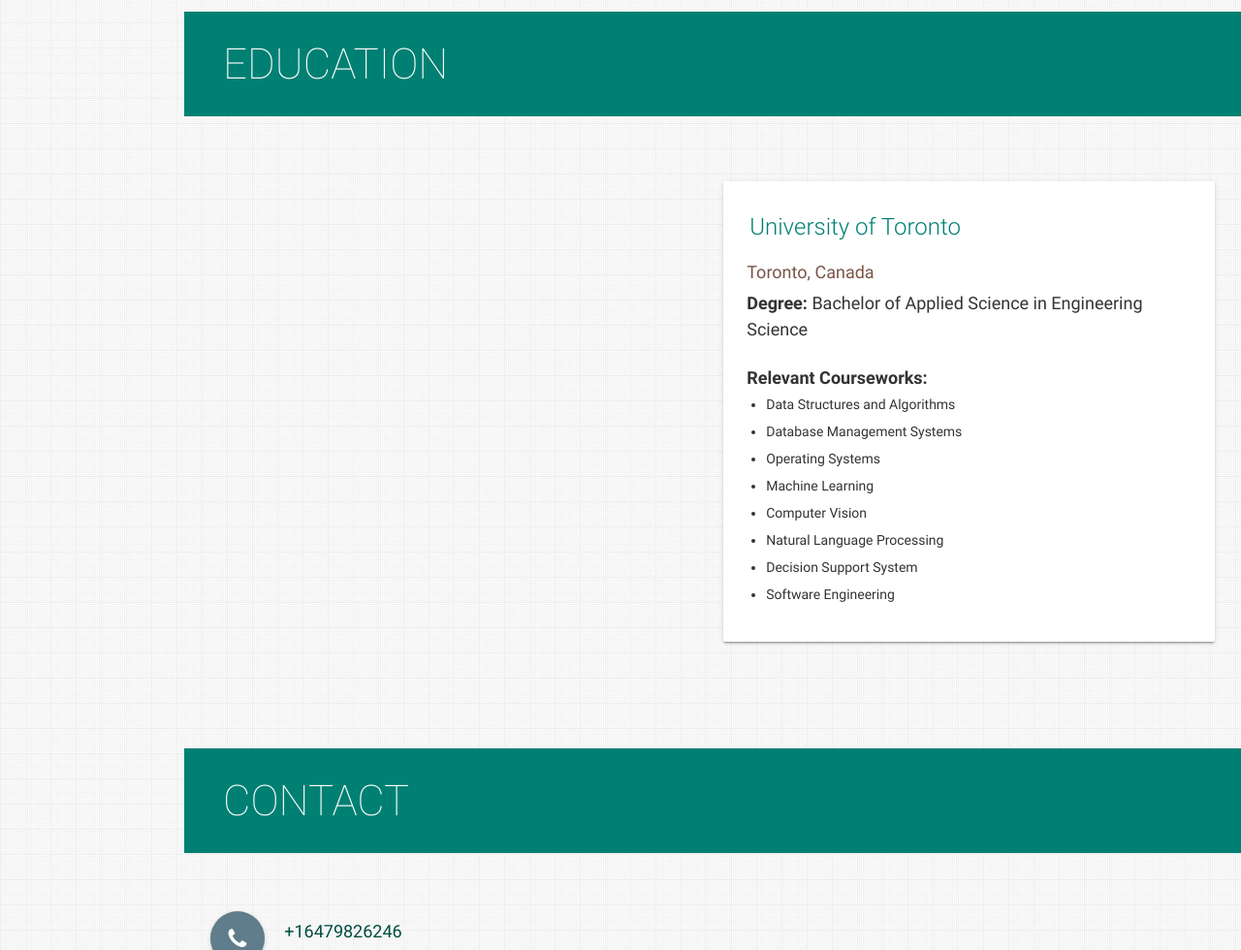
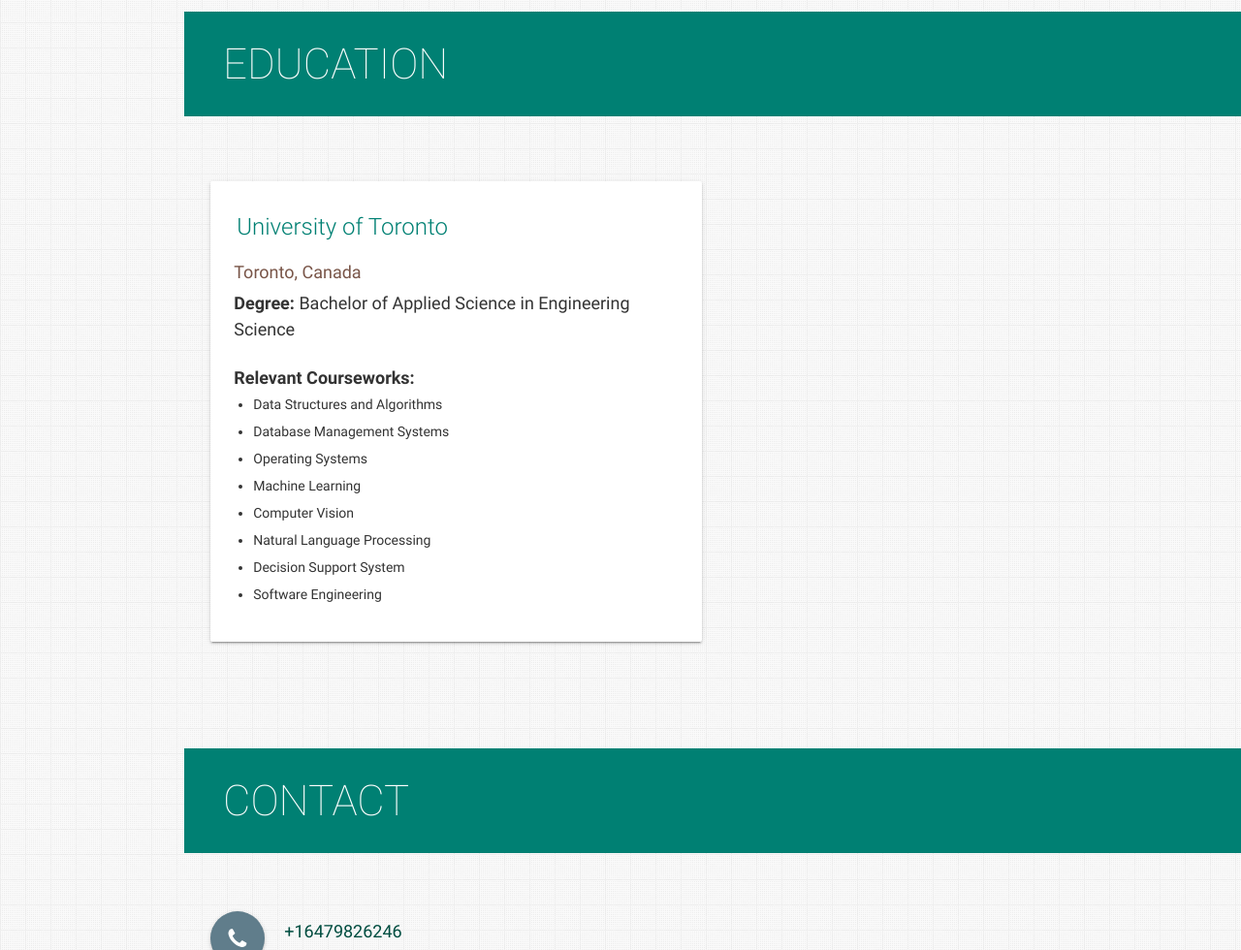
Before and after one commit to kimmc6008/kimmc6008.github.io, a plain HTML site: page index.html in a window 1280 px wide. Shown: the part 7023-8003 px from the top of the page at 97% size. Drawn offline with nearby package versions, Linux system fonts and the light colour scheme.

Commit message:
got rid of card in education

```diff
--- a/index.html
+++ b/index.html
@@ -919,35 +919,6 @@ of each drug container to estimate the degradation of the drug.
         <div class="row">
           <!-- Education -->
           <div class="col s12 m6 l6">
-            <!-- <div class="card">
-              <div class="card-content">
-                <p>
-                  <span class="card-title"><a href="https://www.asu.edu/" target="_blank" class="teal-text hoverline">Arizona State University</a></span>
-                </p>
-                <p class="brown-text">Tempe, USA</p>
-                <p>
-                  <b>Degree: </b>Master of Science in Computer Science
-                  <br>
-                  <b>CGPA: </b>4.0/4.0
-                </p>
-
-                <ul>
-                  <p>
-                    <b>Relevant Courseworks:</b>
-                  <ul>
-                    <li>Distributed Database Systems</li>
-                    <li>Cloud Computing</li>
-                    <li>Foundations of Algorithms</li>
-                  </ul>
-                  </p>
-
-                </ul>
-              </div>
-            </div> -->
-
-
-          </div>
-          <div class="col s12 m6 l6">
             <div class="card">
               <div class="card-content">
                 <p>
```
